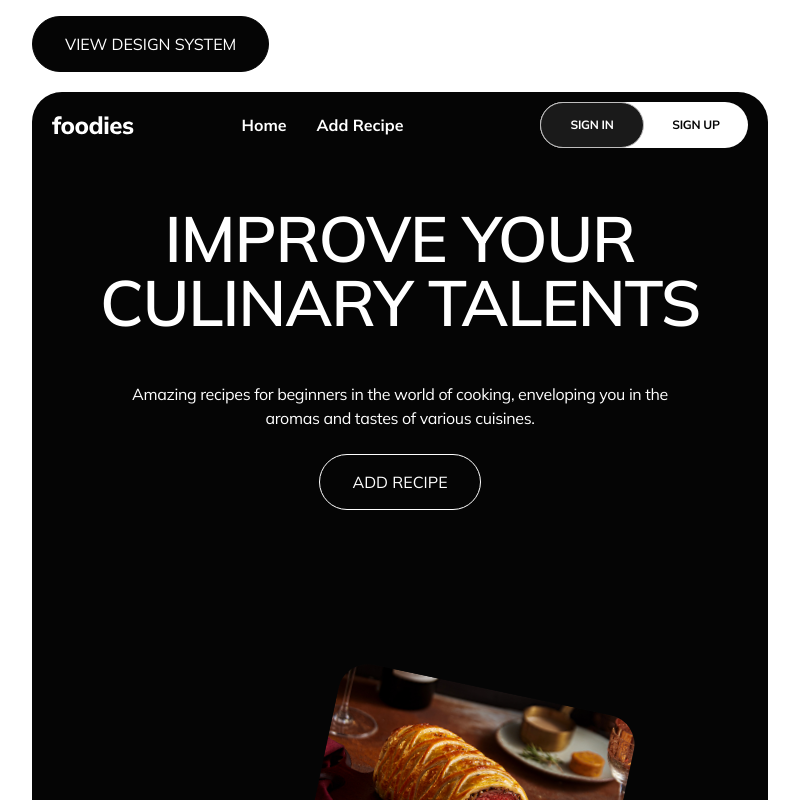
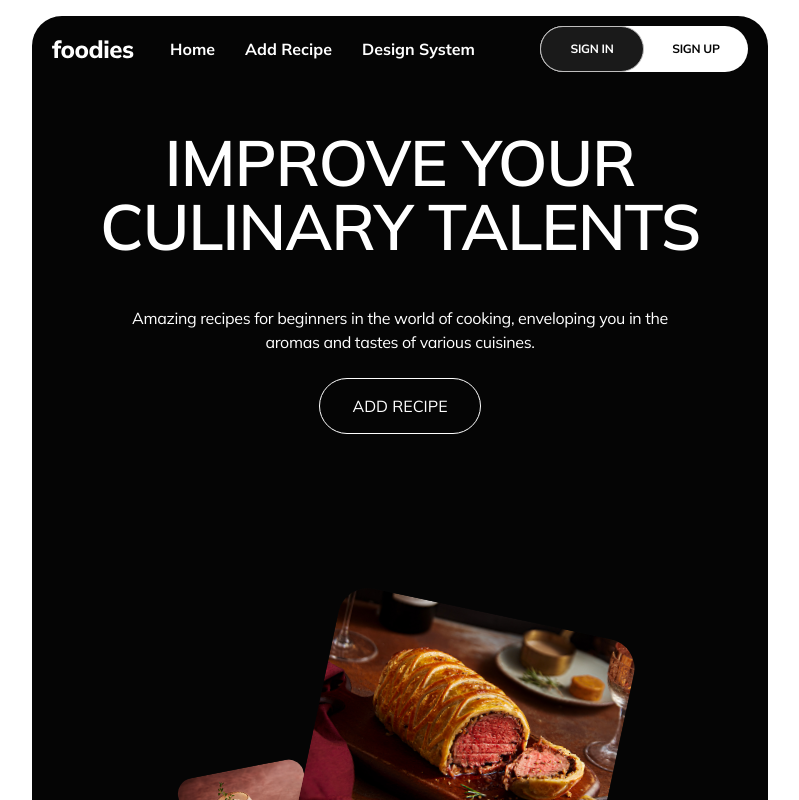
Before and after one commit to Racot86/foodies-project-team-3, a React app: page / in a window 1280 px wide. Shown: the top 800 px of the page, without its empty margins (240-1039 px from the left). Built offline with nearby package versions, Linux system fonts and the light colour scheme; no server answers; the HTML template or start-up script is replaced by a standard one.

Commit message:
Correct typo in RecipeForm import path for styles

```diff
--- a/src/components/header/Header.jsx
+++ b/src/components/header/Header.jsx
@@ -31,6 +31,9 @@ export const Header = () => {
                 <Link to="/add-recipe">Add Recipe</Link>
               </PrivateContentArea>
             </li>
+            <li>
+              <Link to="/design-system">Design System</Link>
+            </li>
           </ul>
         </nav>
       )}
--- a/src/components/layout/Layout.jsx
+++ b/src/components/layout/Layout.jsx
@@ -31,11 +31,6 @@ export const Layout = () => {
     return (
         <div className={styles.layout}>
             <ResponsiveContainer>
-                <div style={{ marginBottom: "20px" }}>
-                    <Button variant={Button.variants.PRIMARY} to="/design-system">
-                        View Design System
-                    </Button>
-                </div>
                 <Header/>
                 {shouldShowBreadcrumbs() && (
                     <BreadCrumbs className={styles.breadcrumbs} />
```
